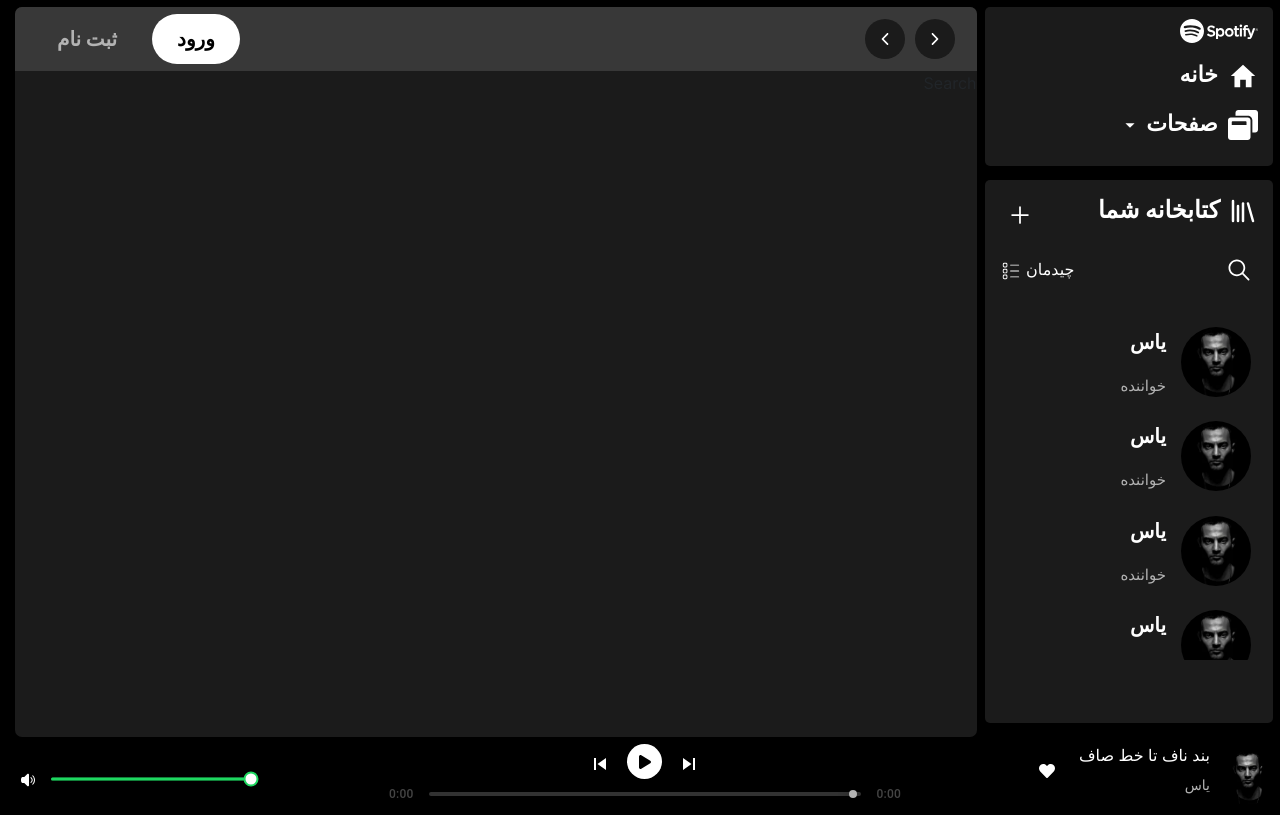
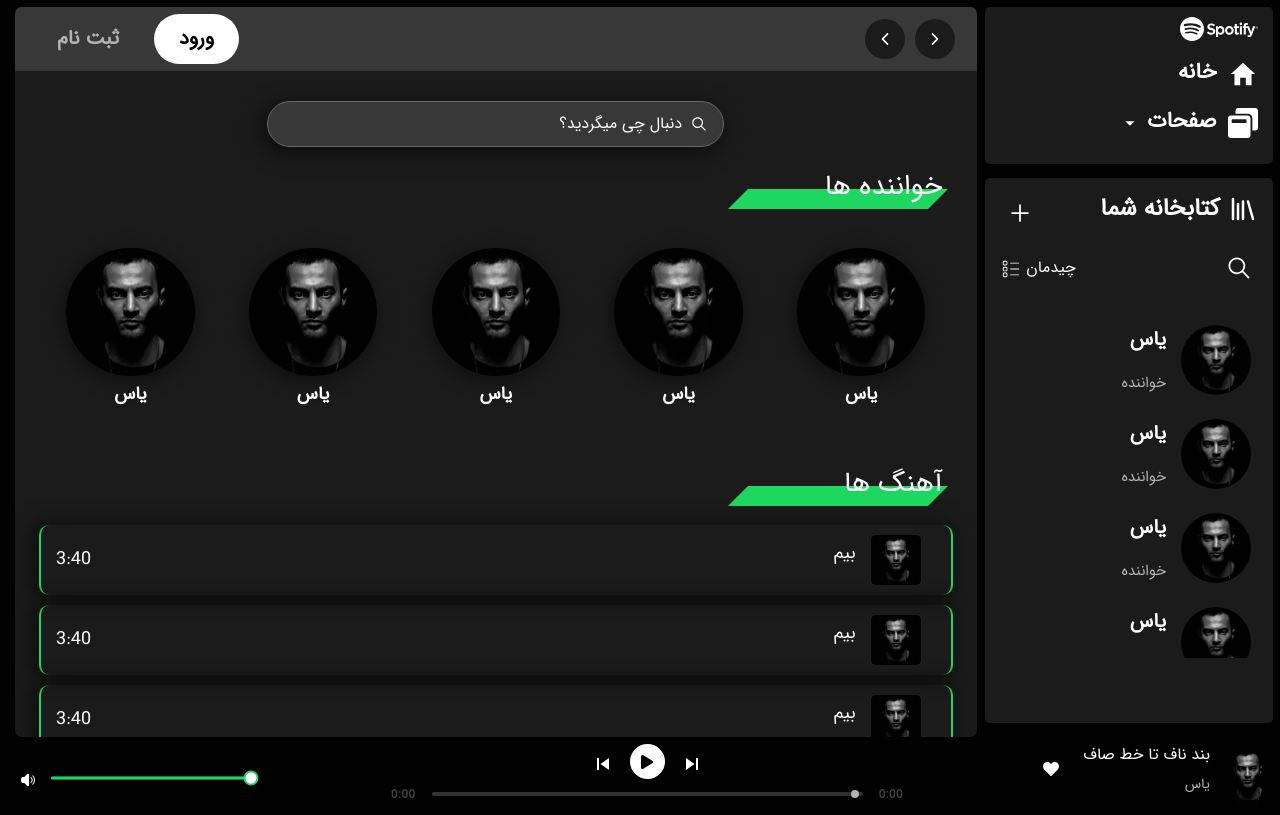
Before and after one commit to MostafaMomeni/iranify, a Next.js app: page /search in a window 1280 px wide. Built offline with nearby package versions, Linux system fonts and the light colour scheme.

Commit message:
finish search page

```diff
--- a/src/app/globals.css
+++ b/src/app/globals.css
@@ -6,6 +6,7 @@
   margin: 0;
   padding: 0;
   box-sizing: border-box;
+  font-family: "iranSans";
 }
 a{
   color: white;
--- /dev/null
+++ b/src/app/search/Search.module.css
@@ -0,0 +1,38 @@
+.parent{
+    width: 95%;
+    margin: auto;
+}
+.input_parent{
+    background-color: var(--menu-color);
+    border-radius: 25px;
+    border: 1px solid rgb(103, 103, 103);
+    transition: 0.3s;
+    padding:10px 15px;
+    margin: auto;
+    margin-top: 30px;
+    width: 50%;
+    min-width: 200px;
+    box-shadow: -4px 5px 20px 3px rgba(0, 0, 0, 0.5);
+}
+.searchIcon{
+    color: var(--text-color);
+    cursor: pointer;
+    margin-left: 8px;
+    font-size: 18px;
+}
+.input{
+    width: calc(100% - 35px);
+    background-color: inherit;
+    outline: none;
+    border: none;
+    color: var(--text-color);
+}
+.input::-webkit-input-placeholder{
+    color: var(--text-color);
+}
+.artistBox_parent{
+    width: 100%;
+    overflow-x: scroll;
+    display: flex;
+    justify-content: space-around;
+}
--- a/src/app/search/page.tsx
+++ b/src/app/search/page.tsx
@@ -1,7 +1,42 @@
 import React from 'react'
+import style from "./Search.module.css"
+import { IoIosSearch } from "react-icons/io";
+import SectionHeader from '@/components/template/SectionHeader/SectionHeader';
+import ArtistBox from '@/components/template/ArtistBox/ArtistBox';
+import TrackListItem from '@/components/TrackListItem/TrackListItem';
 
 export default function search() {
   return (
-    <div>Search</div>
+    <div className={style.parent}>
+      <div className={style.input_parent}>
+        <IoIosSearch className={style.searchIcon}/>
+        <input type="search" placeholder='دنبال چی میگردید؟' className={style.input} />
+      </div>
+
+      {/* خواننده ها */}
+      <div className='mt-4'>
+      <SectionHeader title="خواننده ها"/>
+      <div className={style.artistBox_parent}>
+        <ArtistBox title="یاس" src="yas.webp" link="/artists/yas"/>
+        <ArtistBox title="یاس" src="yas.webp" link="/artists/yas"/>
+        <ArtistBox title="یاس" src="yas.webp" link="/artists/yas"/>
+        <ArtistBox title="یاس" src="yas.webp" link="/artists/yas"/>
+        <ArtistBox title="یاس" src="yas.webp" link="/artists/yas"/>
+      </div>
+      </div>
+
+      {/* آهنگ ها */}
+      <div className="mt-4">
+          <SectionHeader title="آهنگ ها" />
+          <TrackListItem title="بیم" image="yas.webp" link="beem" time={220} />
+          <TrackListItem title="بیم" image="yas.webp" link="beem" time={220} />
+          <TrackListItem title="بیم" image="yas.webp" link="beem" time={220} />
+          <TrackListItem title="بیم" image="yas.webp" link="beem" time={220} />
+          <TrackListItem title="بیم" image="yas.webp" link="beem" time={220} />
+          <TrackListItem title="بیم" image="yas.webp" link="beem" time={220} />
+          <TrackListItem title="بیم" image="yas.webp" link="beem" time={220} />
+          <TrackListItem title="بیم" image="yas.webp" link="beem" time={220} />
+        </div>
+    </div>
   )
 }
--- a/src/components/TrackListItem/TrackListItem.tsx
+++ b/src/components/TrackListItem/TrackListItem.tsx
@@ -19,6 +19,7 @@
   return (
     <div className={style.parent}>
       <div className={style.right}>
+        {props.playIcon && (
         <div className={style.play_music} onClick={() => setIsPlay(!isPlay)}>
           {isPlay ? (
             <FaPause className={style.play_icon} />
@@ -26,6 +27,7 @@
             <FaPlay className={style.play_icon} />
           )}
         </div>
+        )}
         <Link className={style.link} href={`/tracks/${props.link}`}>
           <Image
             className={style.image}
```
Also changed, not shown: src/app/artists/[name]/page.tsx (+16 -16 lines), src/app/tracks/[name]/page.tsx (+10 -10 lines).
